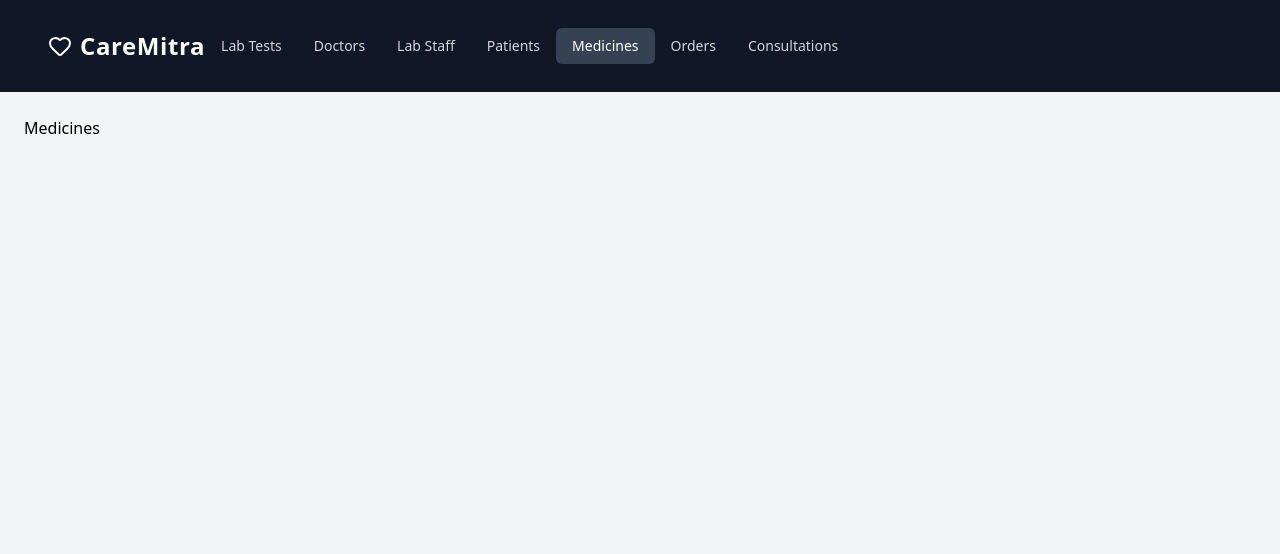
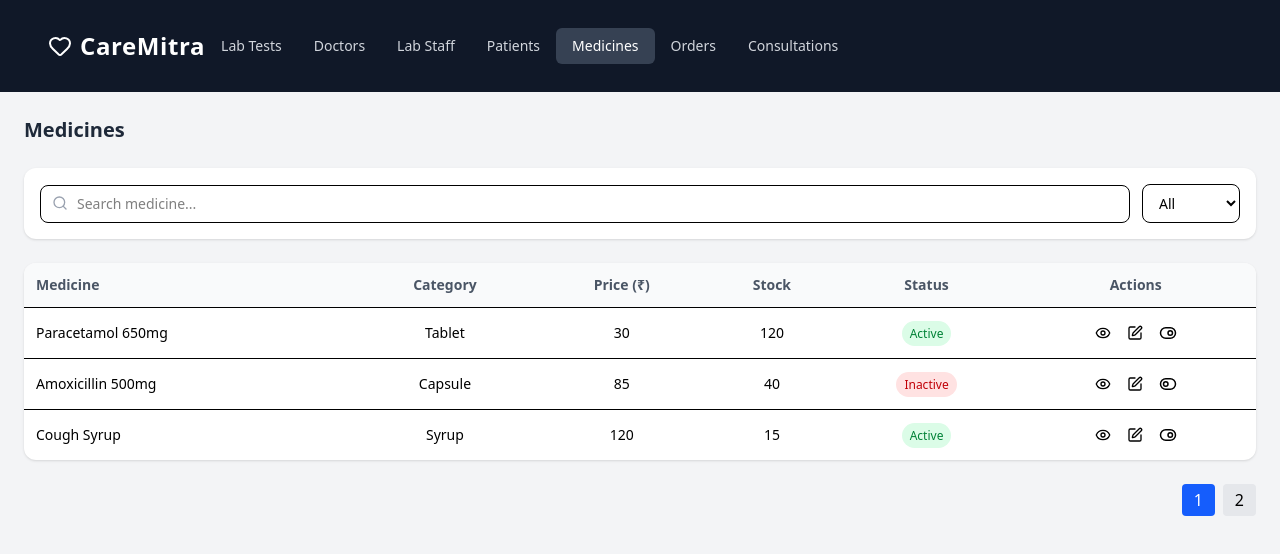
Before and after one commit to Pradeepa-Thilak/CareMitra, a React app in the folder frontend/: page /admin/medicines in a window 1280 px wide. Shown: the top 554 px of the page. Built offline with nearby package versions, Linux system fonts and the light colour scheme; no server answers; the HTML template or start-up script is replaced by a standard one.

Commit message:
Integrated Admin Lab-test with api

```diff
--- a/frontend/src/admin/pages/LabTests.jsx
+++ b/frontend/src/admin/pages/LabTests.jsx
@@ -1,4 +1,4 @@
-import React, { useState } from "react";
+import React, { useState, useEffect } from "react";
 import { motion, AnimatePresence } from "framer-motion";
 import {
   Plus,
@@ -8,9 +8,11 @@ import {
   FileUp,
   Download,
   FlaskConical,
+  Search,
 } from "lucide-react";
 import AddEditLabTestForm from "../components/forms/LabTestCreateForm";
 import LabTestDetailsModal from "../components/modals/LabTestDetailsModal";
+import { labTestAPI } from "../utils/api";
 
 /* ---------------- MOCK DATA ---------------- */
 
@@ -26,7 +28,7 @@ const mockCatalog = [
 },
 {
   id: 2,
-  name: "CBC",
+  name: "Thyroid",
   price: 450,
   discountedPrice: 400,
   isActive: true,
@@ -35,7 +37,7 @@ const mockCatalog = [
 },
 {
   id: 3,
-  name: "CBC",
+  name: "Blood Test",
   price: 450,
   discountedPrice: 400,
   isActive: true,
@@ -83,29 +85,85 @@ export default function LabTests() {
   const [showForm, setShowForm] = useState(false);
   const [selectedTest, setSelectedTest] = useState(null);
   const [showDetailsModal, setShowDetailsModal] = useState(false);
+  const [search, setSearch] = useState('');
+  const [loading, setLoading] = useState(false);
+  const [currentPage, setCurrentPage] = useState(1);
+  const ITEMS_PER_PAGE = 6;
+
 
   /* --------- CATALOG ACTIONS --------- */
 
-  const toggleActive = (id) => {
+  useEffect(() => {
+  const fetchLabTests = async () => {
+    try {
+      setLoading(true);
+      const res = await labTestAPI.getLabTest();
+      setCatalog(res.data); // backend must return array
+    } catch (err) {
+      console.error("Failed to load lab tests", err);
+    } finally {
+      setLoading(false);
+    }
+  };
+
+  fetchLabTests();
+}, []);
+
+
+  const toggleActive = async (id) => {
+  try {
+    const res = await labTestAPI.activeStatus(id);
+
     setCatalog((prev) =>
       prev.map((t) =>
-        t.id === id ? { ...t, isActive: !t.isActive } : t
+        t.id === id ? res.data : t
       )
     );
-  };
+  } catch (err) {
+    console.error("Status update failed", err);
+  }
+};
 
-  const deleteTest = (id) => {
-    setCatalog((prev) => prev.filter((t) => t.id !== id));
-  };
 
-  const save = (data) => {
-    setCatalog( (prev) => {
-      const exist = prev.find( (t) => t.id === data.id);
-      return exist ?
-        prev.map((t) => (t.id === data.id ? data : t))
-        : [...prev,data];
-    });
-  };
+  const deleteTest = async (id) => {
+  try {
+    await labTestAPI.deleteLabTest(id);
+
+    setCatalog((prev) =>
+      prev.filter((t) => t.id !== id)
+    );
+  } catch (err) {
+    console.error("Delete failed", err);
+  }
+};
+
+
+  const save = async (data) => {
+  try {
+    if (data.id) {
+      // EDIT
+      const res = await labTestAPI.editLabTest(data.id, data);
+
+      setCatalog((prev) =>
+        prev.map((t) =>
+          t.id === data.id ? res.data : t
+        )
+      );
+    } else {
+      // CREATE
+      const res = await labTestAPI.createLabTest(data);
+
+      setCatalog((prev) => [...prev, res.data]);
+    }
+
+    setShowForm(false);
+  } catch (err) {
+    console.error("Save failed", err);
+  }
+};
+
+
+
 
   /* --------- ORDER ACTIONS --------- */
 
@@ -116,6 +174,27 @@ export default function LabTests() {
       )
     );
   };
+
+
+  const filteredCatalog = catalog.filter((test) => {
+    const query = search.toLowerCase();
+
+    return (
+      test.name.toLowerCase().includes(query) ||
+      test.sampleType?.toLowerCase().includes(query) ||
+      test.reportTime?.toLowerCase().includes(query)
+    );
+  });
+
+  const totalPages = Math.ceil(
+  filteredCatalog.length / ITEMS_PER_PAGE
+);
+
+const paginatedCatalog = filteredCatalog.slice(
+  (currentPage - 1) * ITEMS_PER_PAGE,
+  currentPage * ITEMS_PER_PAGE
+);
+
 
   /* ---------------- UI ---------------- */
 
@@ -131,7 +210,22 @@ export default function LabTests() {
           Lab Tests Management
         </h2>
 
-        <div className="flex gap-3">
+
+      <div className="flex flex-wrap gap-3">
+          <div className="relative">
+          <Search className="absolute left-3 top-2.5 text-gray-400" size={16} />
+          <input
+            placeholder="Search Tests..."
+            value={search}
+            onChange={(e) => {
+              setSearch(e.target.value);
+              setCurrentPage(1);
+            }}
+            className="pl-9 pr-3 py-2 border rounded-lg text-sm"
+          />
+          </div>
+      </div>
+      <div className="flex gap-3">
           {tabs.map((tab) => (
             <button
               key={tab}
@@ -174,7 +268,7 @@ export default function LabTests() {
             </motion.div>
 
             {/* Existing Tests */}
-            {catalog.map((test) => (
+            {paginatedCatalog.map((test) => (
               <motion.div
                 key={test.id}
                 whileHover={{ y: -5 }}
@@ -230,6 +324,43 @@ export default function LabTests() {
                 </div>
               </motion.div>
             ))}
+            {totalPages > 1 && (
+  <div className="flex justify-center items-center gap-2 mt-6">
+    <button
+      disabled={currentPage === 1}
+      onClick={() => setCurrentPage((p) => p - 1)}
+      className="px-3 py-1 border rounded disabled:opacity-50"
+    >
+      Prev
+    </button>
+
+    {[...Array(totalPages)].map((_, i) => {
+          const page = i + 1;
+          return (
+            <button
+              key={page}
+              onClick={() => setCurrentPage(page)}
+              className={`px-3 py-1 rounded border ${
+                currentPage === page
+                  ? "bg-blue-600 text-white"
+                  : "bg-white"
+              }`}
+            >
+              {page}
+            </button>
+          );
+        })}
+
+        <button
+          disabled={currentPage === totalPages}
+          onClick={() => setCurrentPage((p) => p + 1)}
+          className="px-3 py-1 border rounded disabled:opacity-50"
+        >
+          Next
+        </button>
+      </div>
+    )}
+
           </motion.div>
         )}
 
--- a/frontend/src/admin/pages/Medicines.jsx
+++ b/frontend/src/admin/pages/Medicines.jsx
@@ -1,9 +1,209 @@
-import React from 'react'
+import React, { useMemo, useState } from "react";
+import { Search, Eye, Edit, ToggleLeft, ToggleRight } from "lucide-react";
+import { motion } from "framer-motion";
 
-function Medicines() {
+const mockMedicines = [
+  {
+    id: "MED001",
+    name: "Paracetamol 650mg",
+    category: "Tablet",
+    price: 30,
+    stock: 120,
+    status: "Active",
+  },
+  {
+    id: "MED002",
+    name: "Amoxicillin 500mg",
+    category: "Capsule",
+    price: 85,
+    stock: 40,
+    status: "Inactive",
+  },
+  {
+    id: "MED003",
+    name: "Cough Syrup",
+    category: "Syrup",
+    price: 120,
+    stock: 15,
+    status: "Active",
+  },
+  {
+    id: "MED004",
+    name: "Vitamin D3",
+    category: "Tablet",
+    price: 60,
+    stock: 200,
+    status: "Active",
+  },
+];
+
+const ITEMS_PER_PAGE = 3;
+
+export default function Medicines() {
+  const [search, setSearch] = useState("");
+  const [statusFilter, setStatusFilter] = useState("All");
+  const [page, setPage] = useState(1);
+  const [medicines, setMedicines] = useState(mockMedicines);
+
+  // 🔎 Search + Filter
+  const filtered = useMemo(() => {
+    return medicines.filter((m) => {
+      const matchesSearch = m.name
+        .toLowerCase()
+        .includes(search.toLowerCase());
+
+      const matchesStatus =
+        statusFilter === "All" || m.status === statusFilter;
+
+      return matchesSearch && matchesStatus;
+    });
+  }, [search, statusFilter, medicines]);
+
+  // 📄 Pagination
+  const totalPages = Math.ceil(filtered.length / ITEMS_PER_PAGE);
+  const paginated = filtered.slice(
+    (page - 1) * ITEMS_PER_PAGE,
+    page * ITEMS_PER_PAGE
+  );
+
+  // 🔁 Toggle Active / Inactive
+  const toggleStatus = (id) => {
+    setMedicines((prev) =>
+      prev.map((m) =>
+        m.id === id
+          ? { ...m, status: m.status === "Active" ? "Inactive" : "Active" }
+          : m
+      )
+    );
+  };
+
   return (
-    <div>Medicines</div>
-  )
+    <div className="space-y-6">
+      {/* Header */}
+      <div className="flex items-center justify-between">
+        <h1 className="text-xl font-semibold text-gray-800">Medicines</h1>
+      </div>
+
+      {/* Search & Filter */}
+      <div className="flex flex-wrap gap-3 items-center bg-white p-4 rounded-xl shadow-sm">
+        <div className="relative flex-1 min-w-[220px]">
+          <Search className="absolute left-3 top-2.5 h-4 w-4 text-gray-400" />
+          <input
+            type="text"
+            placeholder="Search medicine..."
+            className="w-full pl-9 pr-3 py-2 border rounded-lg text-sm"
+            value={search}
+            onChange={(e) => {
+              setSearch(e.target.value);
+              setPage(1);
+            }}
+          />
+        </div>
+
+        <select
+          className="border rounded-lg px-3 py-2 text-sm"
+          value={statusFilter}
+          onChange={(e) => {
+            setStatusFilter(e.target.value);
+            setPage(1);
+          }}
+        >
+          <option value="All">All</option>
+          <option value="Active">Active</option>
+          <option value="Inactive">Inactive</option>
+        </select>
+      </div>
+
+      {/* Table */}
+      <div className="bg-white rounded-xl shadow-sm overflow-x-auto">
+        <table className="w-full text-sm">
+          <thead className="bg-gray-50 text-gray-600">
+            <tr>
+              <th className="p-3 text-left">Medicine</th>
+              <th className="p-3">Category</th>
+              <th className="p-3">Price (₹)</th>
+              <th className="p-3">Stock</th>
+              <th className="p-3">Status</th>
+              <th className="p-3">Actions</th>
+            </tr>
+          </thead>
+
+          <tbody>
+            {paginated.map((m) => (
+              <motion.tr
+                key={m.id}
+                initial={{ opacity: 0 }}
+                animate={{ opacity: 1 }}
+                className="border-t hover:bg-gray-50"
+              >
+                <td className="p-3 font-medium">{m.name}</td>
+                <td className="p-3 text-center">{m.category}</td>
+                <td className="p-3 text-center">{m.price}</td>
+                <td className="p-3 text-center">{m.stock}</td>
+                <td className="p-3 text-center">
+                  <span
+                    className={`px-2 py-1 rounded-full text-xs font-medium ${
+                      m.status === "Active"
+                        ? "bg-green-100 text-green-700"
+                        : "bg-red-100 text-red-700"
+                    }`}
+                  >
+                    {m.status}
+                  </span>
+                </td>
+                <td className="p-3 flex justify-center gap-2">
+                  <button className="p-1 hover:bg-gray-100 rounded">
+                    <Eye size={16} />
+                  </button>
+                  <button className="p-1 hover:bg-gray-100 rounded">
+                    <Edit size={16} />
+                  </button>
+                  <button
+                    onClick={() => toggleStatus(m.id)}
+                    className="p-1 hover:bg-gray-100 rounded"
+                  >
+                    {m.status === "Active" ? (
+                      <ToggleRight size={18} />
+                    ) : (
+                      <ToggleLeft size={18} />
+                    )}
+                  </button>
+                </td>
+              </motion.tr>
+            ))}
+
+            {paginated.length === 0 && (
+              <tr>
+                <td
+                  colSpan="6"
+                  className="p-6 text-center text-gray-500"
+                >
+                  No medicines found
+                </td>
+              </tr>
+            )}
+          </tbody>
+        </table>
+      </div>
+
+      {/* Pagination */}
+      {totalPages > 1 && (
+        <div className="flex justify-end gap-2">
+          {[...Array(totalPages)].map((_, i) => (
+            <button
+              key={i}
+              onClick={() => setPage(i + 1)}
+              className={`px-3 py-1 rounded ${
+                page === i + 1
+                  ? "bg-blue-600 text-white"
+                  : "bg-gray-200"
+              }`}
+            >
+              {i + 1}
+            </button>
+          ))}
+        </div>
+      )}
+    </div>
+  );
 }
-
-export default Medicines
--- a/frontend/src/components/product/BrandSection.jsx
+++ b/frontend/src/components/product/BrandSection.jsx
@@ -7,7 +7,7 @@ import { useBrands } from '../../hooks/useBrands';
 const BrandCard = ({ brand, onClick }) => (
   <button
     onClick={onClick}
-    className="flex flex-col items-center justify-center p-3 bg-white rounded shadow-sm hover:shadow-md transition min-w-[140] flex-shrink-0  "
+    className="flex flex-col items-center justify-center p-3 bg-white rounded shadow-sm hover:shadow-md transition min-w-[140] h-[120px]  flex-shrink-0  "
     aria-label={`See products from ${brand.name}`}
   >
     <div className="h-16 w-full flex items-center justify-center overflow-hidden">
--- a/frontend/src/pages/BookConsultation.jsx
+++ b/frontend/src/pages/BookConsultation.jsx
@@ -819,7 +819,7 @@ async function openRazorpayAndVerify(rzpOrder, appointmentId) {
                       {stepLoading ? "Processing..." : "Confirm"}
                     </button>
                   )}
-                  {/* Add this somewhere in your JSX for testing */}
+                  {/* Add this somewhere in your JSX for testing
                 <div className="mt-4 p-4 bg-yellow-50 border border-yellow-200 rounded">
                   <div className="text-sm font-medium text-yellow-800 mb-2">Development Test</div>
                   <button
@@ -838,7 +838,7 @@ async function openRazorpayAndVerify(rzpOrder, appointmentId) {
                   >
                     Test Payment Gateway
                   </button>
-                </div>
+                </div> */}
 
                 </div>
               </div>
```
Also changed, not shown: frontend/src/admin/utils/api.js (+5 -2 lines), frontend/src/pages/Doctors.jsx (+4 -4 lines).
